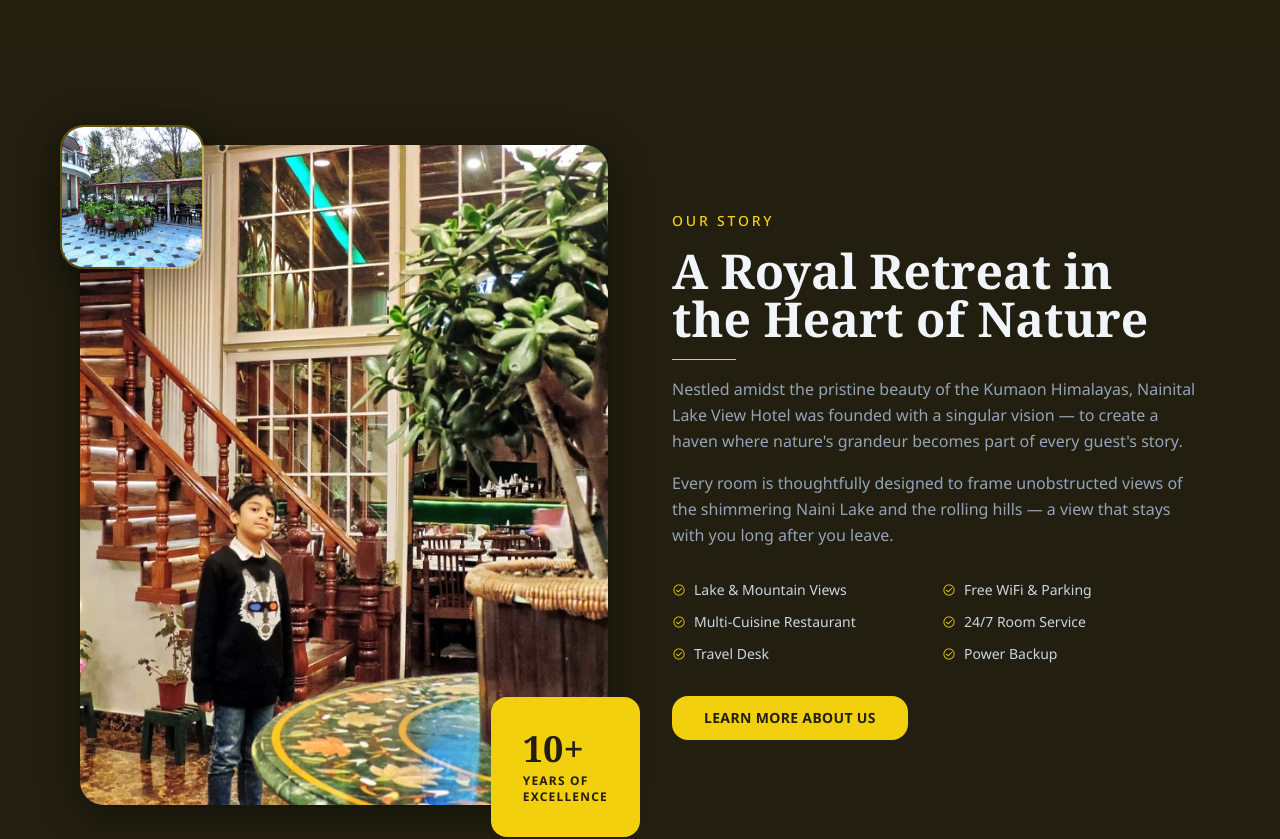
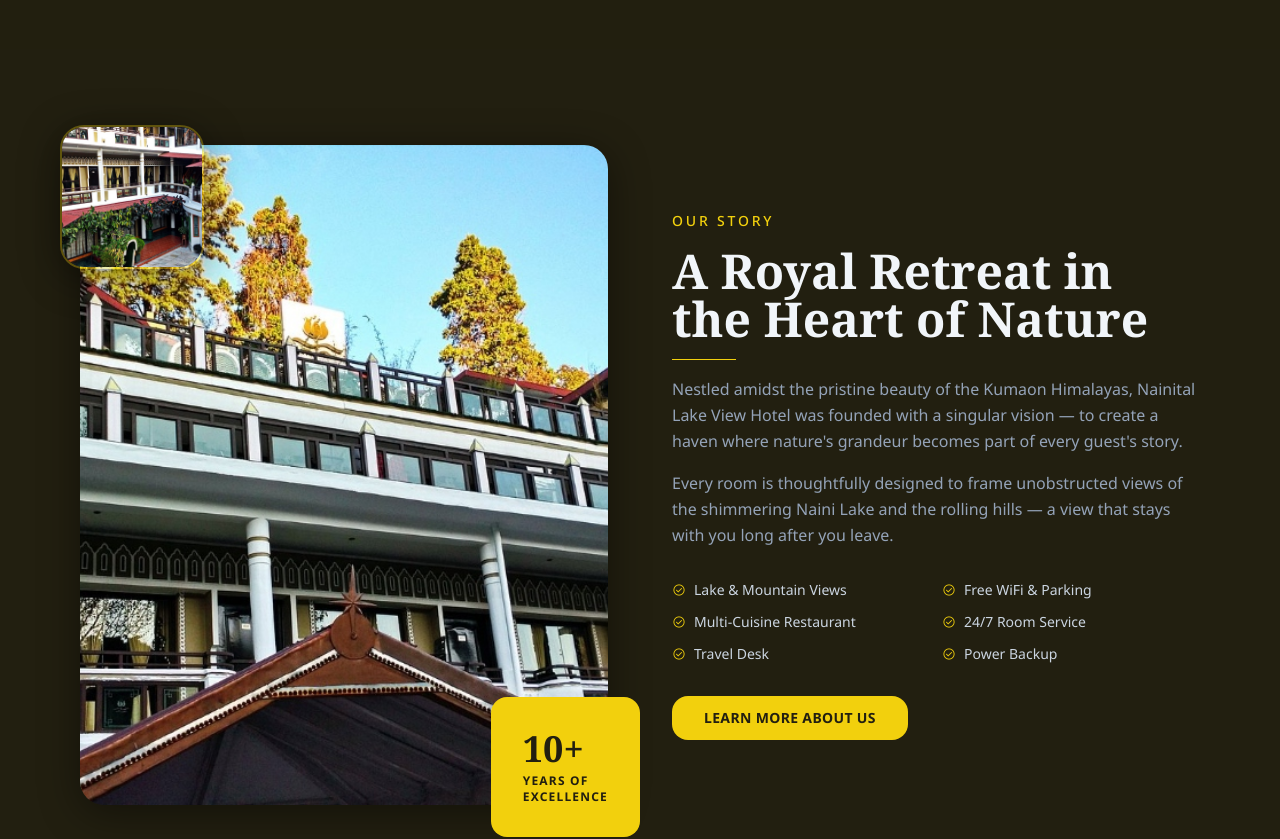
Before and after one commit to sumitkumards07/nanital, a React (Vite) app: page / in a window 1280 px wide. Shown: the part 3000-3839 px from the top of the page. Built offline with nearby package versions, Linux system fonts and the light colour scheme.

Commit message:
Update imagery in Our Story section

```diff
--- a/src/pages/Home.jsx
+++ b/src/pages/Home.jsx
@@ -116,14 +116,14 @@ export default function Home() {
             className="lg:w-1/2 relative"
           >
             <div className="img-zoom rounded-xl shadow-royal overflow-hidden aspect-[4/5]">
-              <img src="/images/hotel_lobby_staircase.jpg" alt="Hotel Lobby" className="w-full h-full object-cover" />
+              <img src="/images/hotel_facade_day.jpg" alt="Hotel Facade" className="w-full h-full object-cover" />
             </div>
             <div className="absolute -bottom-8 -right-8 bg-primary p-8 rounded-lg hidden md:block">
               <p className="text-dark font-display text-4xl font-bold">10+</p>
               <p className="text-dark text-xs font-sans uppercase tracking-widest font-bold mt-1">Years of<br/>Excellence</p>
             </div>
             <div className="absolute -top-5 -left-5 w-36 h-36 rounded-xl overflow-hidden shadow-royal border-2 border-primary/30 hidden md:block img-zoom">
-              <img src="/images/hotel_exterior_terrace.jpg" alt="Lake View" className="w-full h-full object-cover" />
+              <img src="/images/hotel_courtyard.jpg" alt="Hotel Courtyard" className="w-full h-full object-cover" />
             </div>
           </motion.div>
 
```
